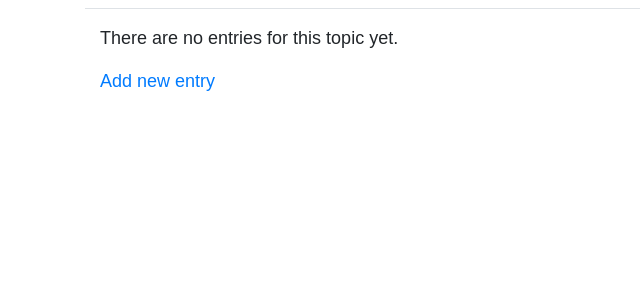
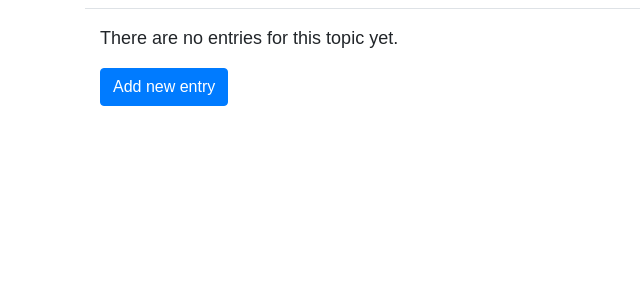
Before and after one commit to kevinbowen777/learning-log, a Django app: template templates/learning_logs/topic.html in a window 1280 px wide. Shown: the part 59-359 px from the top of the page, without its empty margins (0-640 px from the left). Run offline with Django 3.2, Linux system fonts and the light colour scheme; the template is opened without the code that fills it, so the values that code supplies are empty; the visitor is signed in with stand-in values (Sample User, id 1); parts of the project's set-up code (start-up, migrations or seed data) failed here and were passed over; some libraries are stand-ins or nearby versions.

Commit message:
Add button type. Fixes #19

```diff
--- a/templates/learning_logs/topic.html
+++ b/templates/learning_logs/topic.html
@@ -26,6 +26,6 @@
       <p>There are no entries for this topic yet.</p>
   {% endfor %}
   </ul>
-    <a href="{% url 'learning_logs:new_entry' topic.id %}">Add new entry</a>
+    <a class="btn btn-primary" href="{% url 'learning_logs:new_entry' topic.id %}">Add new entry</a>
 </div>
 {% endblock content %}
```
